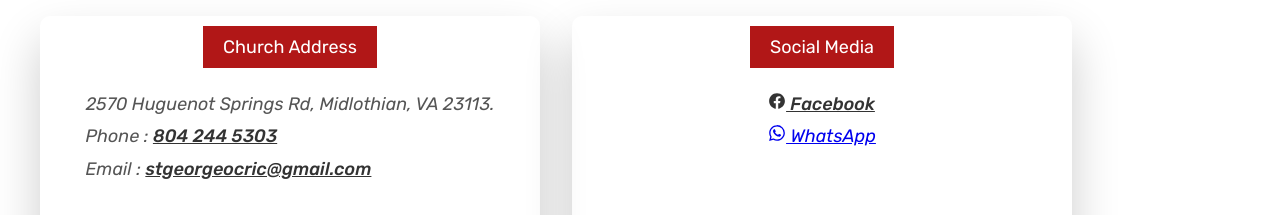
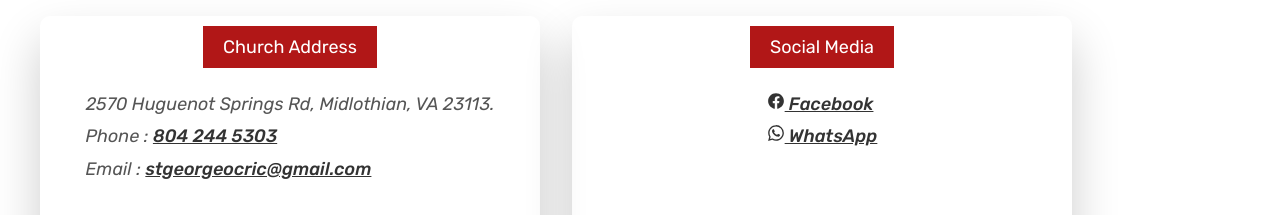
Before and after one commit to stgeorgerva/churchweb, a plain HTML site: page index.html in a window 1280 px wide. Shown: the part 9060-9275 px from the top of the page. Drawn offline with nearby package versions, Linux system fonts and the light colour scheme; grey boxes are pictures that could not be loaded.

```diff
--- a/index.html
+++ b/index.html
@@ -326,7 +326,7 @@
                   </a>
                 </p>
                 <p>
-                  <a href="https://chat.whatsapp.com/DtTKRZ7O6TN2sE7sdo3iNm">
+                  <a  class="address-links" href="https://chat.whatsapp.com/DtTKRZ7O6TN2sE7sdo3iNm">
                     <ion-icon name="logo-whatsapp"></ion-icon> WhatsApp</a
                   >
                 </p>
```
Also changed, not shown: 1 other file.
